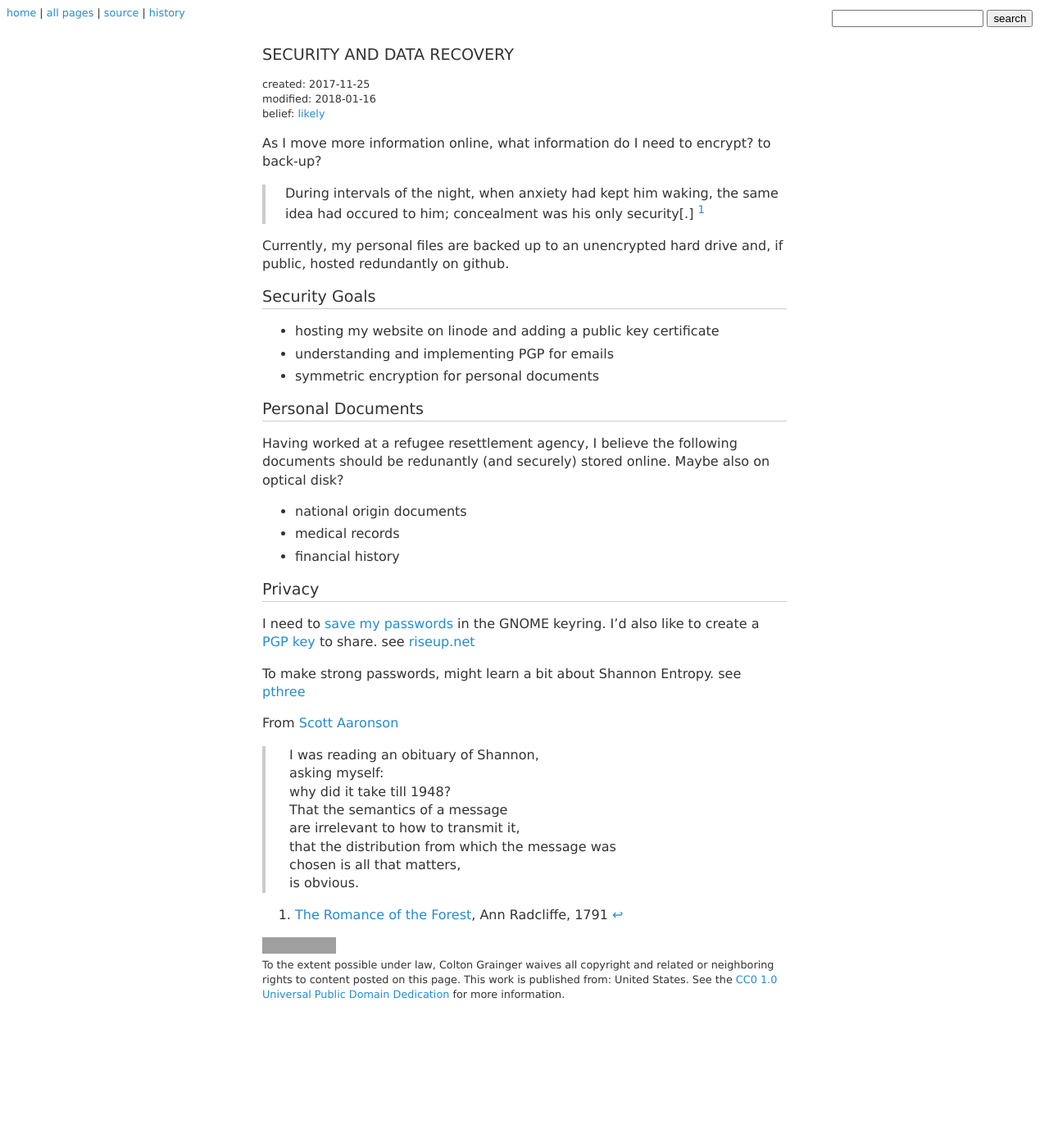
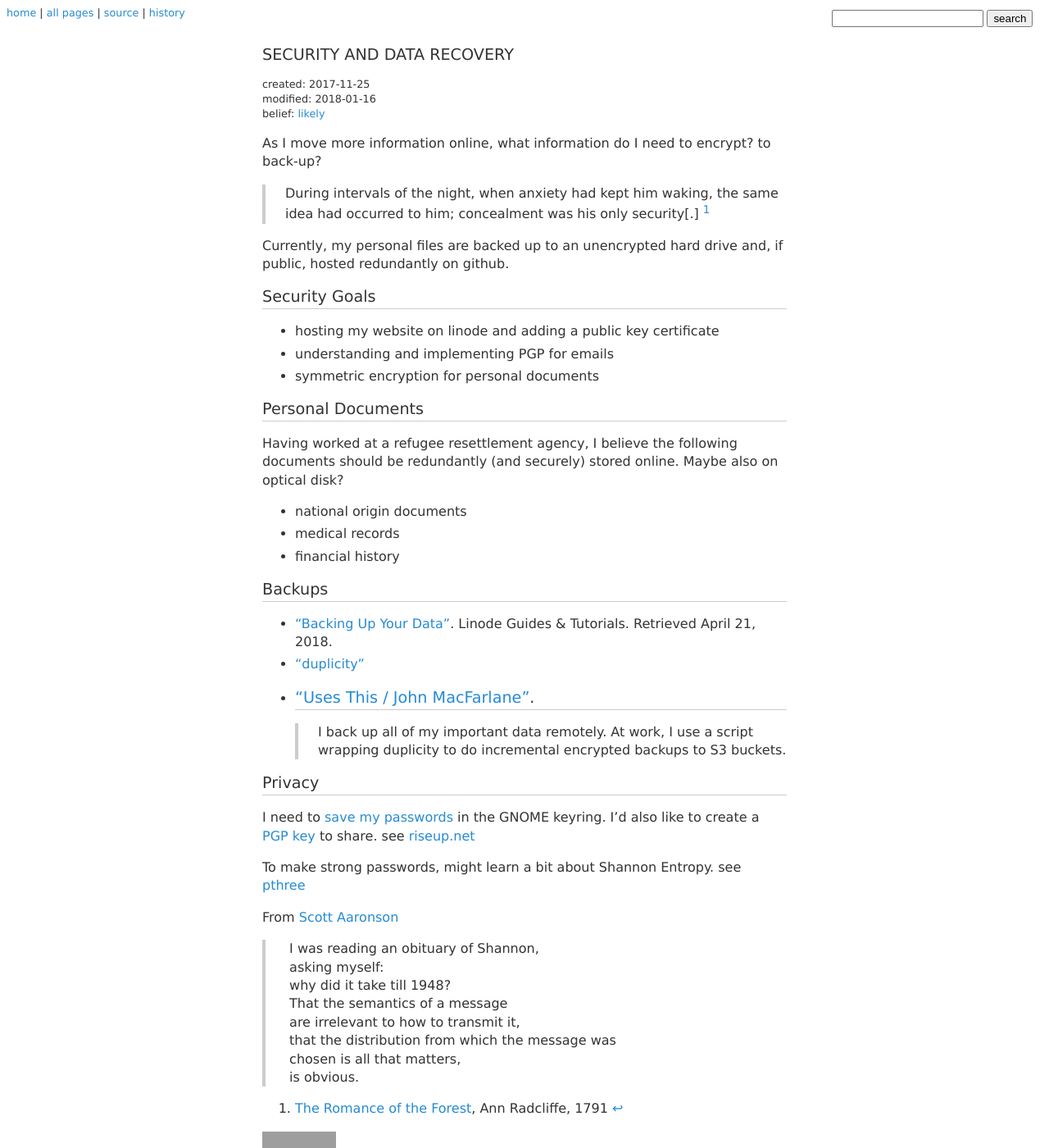
Before and after one commit to coltongrainger/blog, a Jekyll site: the page built from _posts/2017-11-25-security.md, in a window 1280 px wide and 1400 px high. Shown: the whole window at 82% size. Built offline with Jekyll 4.4.1, drawn with Linux system fonts in a browser that asks for light colours; our own code applies the rules of GitHub Pages for plain Markdown files; grey boxes are pictures that could not be loaded.

Commit message:
more backup info

```diff
--- a/_posts/2017-11-25-security.md
+++ b/_posts/2017-11-25-security.md
@@ -8,7 +8,7 @@ belief: likely
 
 As I move more information online, what information do I need to encrypt? to back-up?
 
-> During intervals of the night, when anxiety had kept him waking, the same idea had occured to him; concealment was his only security[.] [^radcliffe]
+> During intervals of the night, when anxiety had kept him waking, the same idea had occurred to him; concealment was his only security[.] [^radcliffe]
 
 [^radcliffe]: [The Romance of the Forest](https://archive.org/details/romanceforestby00radcgoog), Ann Radcliffe, 1791
 
@@ -22,11 +22,20 @@ Currently, my personal files are backed up to an unencrypted hard drive and, if
 
 ## Personal Documents
 
-Having worked at a refugee resettlement agency, I believe the following documents should be redunantly (and securely) stored online. Maybe also on optical disk?
+Having worked at a refugee resettlement agency, I believe the following documents should be redundantly (and securely) stored online. Maybe also on optical disk?
 
 - national origin documents
 - medical records
 - financial history
+
+## Backups
+
+- [“Backing Up Your Data”](https://linode.com/docs/security/backups/backing-up-your-data/). Linode Guides & Tutorials. Retrieved April 21, 2018.
+- [“duplicity”](http://duplicity.nongnu.org/)
+- [“Uses This / John MacFarlane”](https://usesthis.com/interviews/john.macfarlane/).
+-
+> I back up all of my important data remotely. At work, I use a script wrapping
+> duplicity to do incremental encrypted backups to S3 buckets.
 
 ## Privacy
 
```
